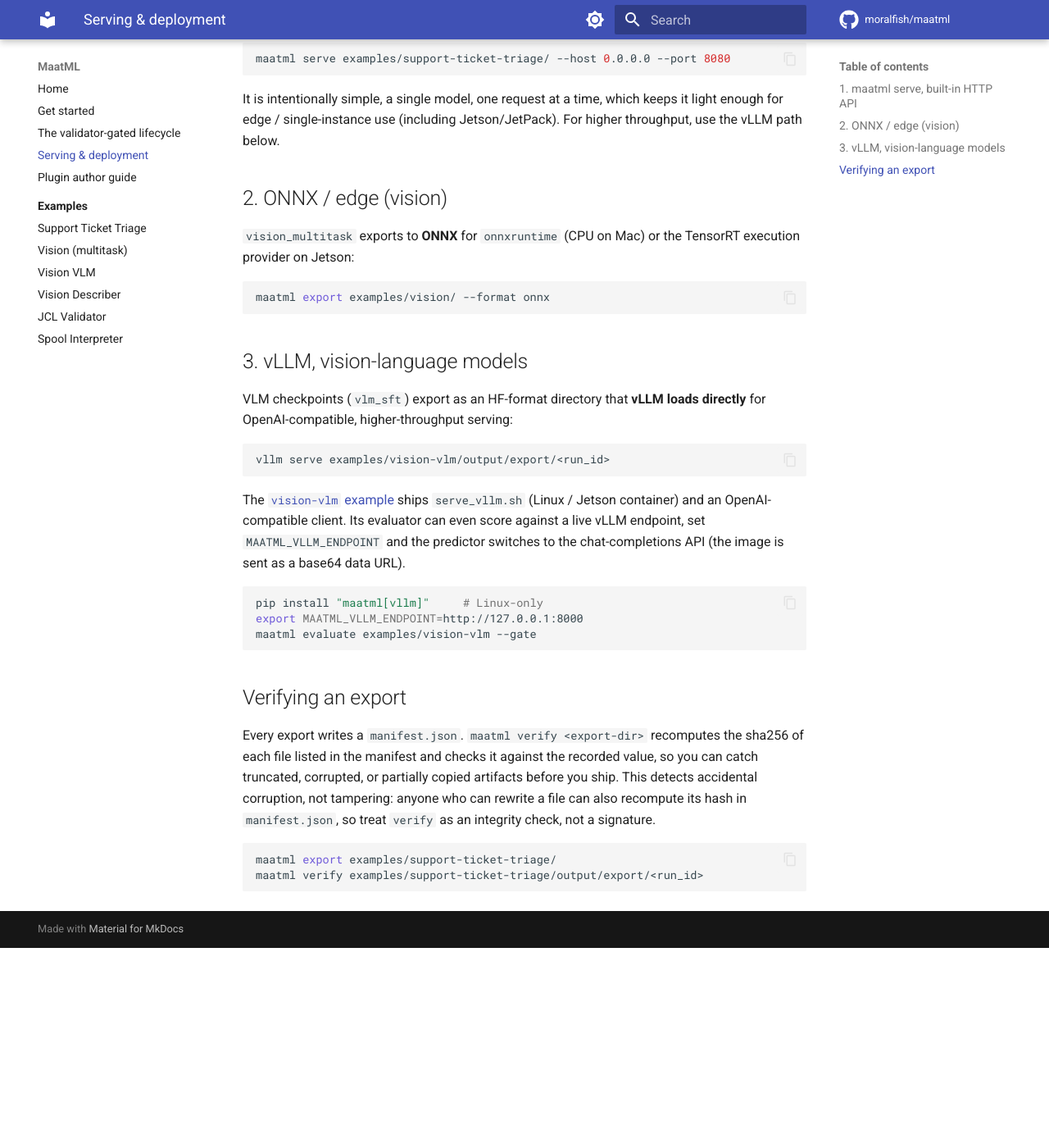
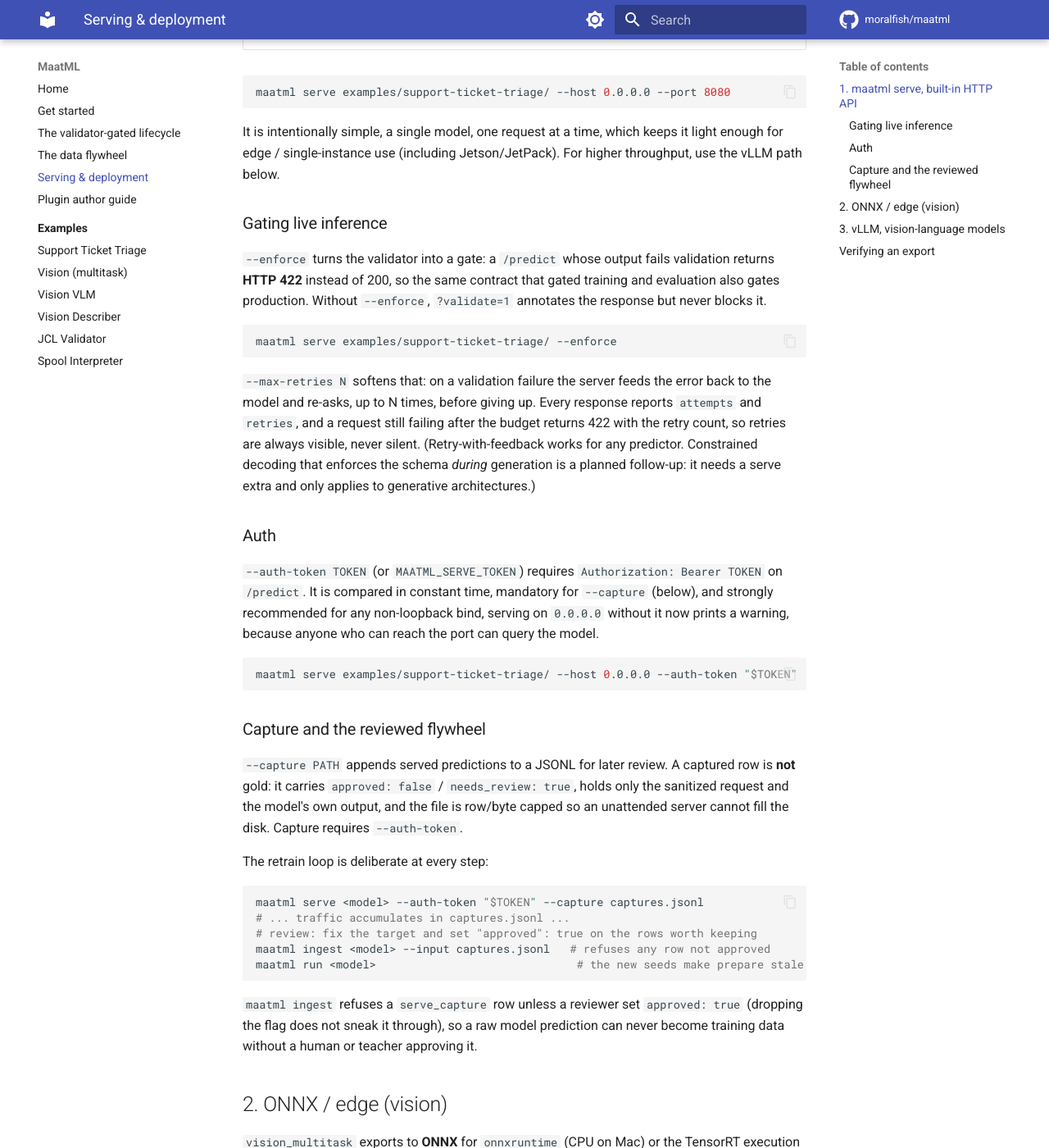
Before and after one commit to moralfish/maatml, an MkDocs documentation site: the page built from docs/serving.md, in a window 1280 px wide and 1400 px high, scrolled down 623 px. Shown: the whole window at 82% size. Built offline with MkDocs 1.6.1 and Material for MkDocs 9.7.7, drawn with Linux system fonts in a browser that asks for light colours; comment, search, counter and statistics services are not loaded; before the commit the page ends 1779 px from its top, so only the background shows below that; some of the changed text lies outside the part shown.

Commit message:
docs: data-flywheel page, serve contract, and #16 CI check
Adds docs/flywheel.md (in the mkdocs nav) covering datagen, distill,
ingest, mint, and reviewed capture as gated source operations, and a serve
section documenting --enforce, --max-retries, --auth-token, and --capture
with the review loop. README, AGENTS, the docs index, and the lifecycle
page gain the new commands and cross-links.

CI: the torch-free matrix job runs `maatml distill --replay` against the
shipped triage cache with no network and asserts it reproduces the three
gated rows (the offline-replay exit criterion), alongside the pytest that
checks the same.

CHANGELOG and ROADMAP record the tranche as done, with jsonschema-
constrained decoding noted as a deferred serving follow-up.

Signed-off-by: Nedal Elghamry <nedal.elghamry@icloud.com>

````diff
--- a/docs/serving.md
+++ b/docs/serving.md
@@ -12,7 +12,7 @@ predictor once and exposes:
 | Route | Purpose |
 |-------|---------|
 | `GET /health` | liveness + identity |
-| `GET /info` | model summary + packaging hints |
+| `GET /info` | model summary + packaging hints, and which of enforce / auth / capture / retries are on |
 | `POST /predict` | dataset-shaped JSON row → prediction |
 | `POST /predict?validate=1` | prediction **plus** the inline validator result |
 
@@ -23,6 +23,59 @@ maatml serve examples/support-ticket-triage/ --host 0.0.0.0 --port 8080
 It is intentionally simple, a single model, one request at a time, which keeps
 it light enough for edge / single-instance use (including Jetson/JetPack). For
 higher throughput, use the vLLM path below.
+
+### Gating live inference
+
+`--enforce` turns the validator into a gate: a `/predict` whose output fails
+validation returns **HTTP 422** instead of 200, so the same contract that gated
+training and evaluation also gates production. Without `--enforce`, `?validate=1`
+annotates the response but never blocks it.
+
+```bash
+maatml serve examples/support-ticket-triage/ --enforce
+```
+
+`--max-retries N` softens that: on a validation failure the server feeds the
+error back to the model and re-asks, up to N times, before giving up. Every
+response reports `attempts` and `retries`, and a request still failing after the
+budget returns 422 with the retry count, so retries are always visible, never
+silent. (Retry-with-feedback works for any predictor. Constrained decoding that
+enforces the schema *during* generation is a planned follow-up: it needs a serve
+extra and only applies to generative architectures.)
+
+### Auth
+
+`--auth-token TOKEN` (or `MAATML_SERVE_TOKEN`) requires `Authorization: Bearer
+TOKEN` on `/predict`. It is compared in constant time, mandatory for `--capture`
+(below), and strongly recommended for any non-loopback bind, serving on
+`0.0.0.0` without it now prints a warning, because anyone who can reach the port
+can query the model.
+
+```bash
+maatml serve examples/support-ticket-triage/ --host 0.0.0.0 --auth-token "$TOKEN"
+```
+
+### Capture and the reviewed flywheel
+
+`--capture PATH` appends served predictions to a JSONL for later review. A
+captured row is **not** gold: it carries `approved: false` / `needs_review:
+true`, holds only the sanitized request and the model's own output, and the file
+is row/byte capped so an unattended server cannot fill the disk. Capture
+requires `--auth-token`.
+
+The retrain loop is deliberate at every step:
+
+```bash
+maatml serve <model> --auth-token "$TOKEN" --capture captures.jsonl
+# ... traffic accumulates in captures.jsonl ...
+# review: fix the target and set "approved": true on the rows worth keeping
+maatml ingest <model> --input captures.jsonl   # refuses any row not approved
+maatml run <model>                              # the new seeds make prepare stale
+```
+
+`maatml ingest` refuses a `serve_capture` row unless a reviewer set `approved:
+true` (dropping the flag does not sneak it through), so a raw model prediction
+can never become training data without a human or teacher approving it.
 
 ## 2. ONNX / edge (vision)
 
--- a/mkdocs.yml
+++ b/mkdocs.yml
@@ -39,6 +39,7 @@ nav:
   - Home: index.md
   - Get started: getting-started.md
   - The validator-gated lifecycle: lifecycle.md
+  - The data flywheel: flywheel.md
   - Serving & deployment: serving.md
   - Plugin author guide: plugins.md
   - Examples:
````
Also changed, not shown: AGENTS.md (+3 -1 lines), CHANGELOG.md (+25 -2 lines), README.md (+3 -1 lines), ROADMAP.md (+12 -5 lines), docs/flywheel.md (added, +92 -0 lines), docs/index.md (+1 -1 lines), docs/lifecycle.md (+4 -2 lines), 1 other file.
